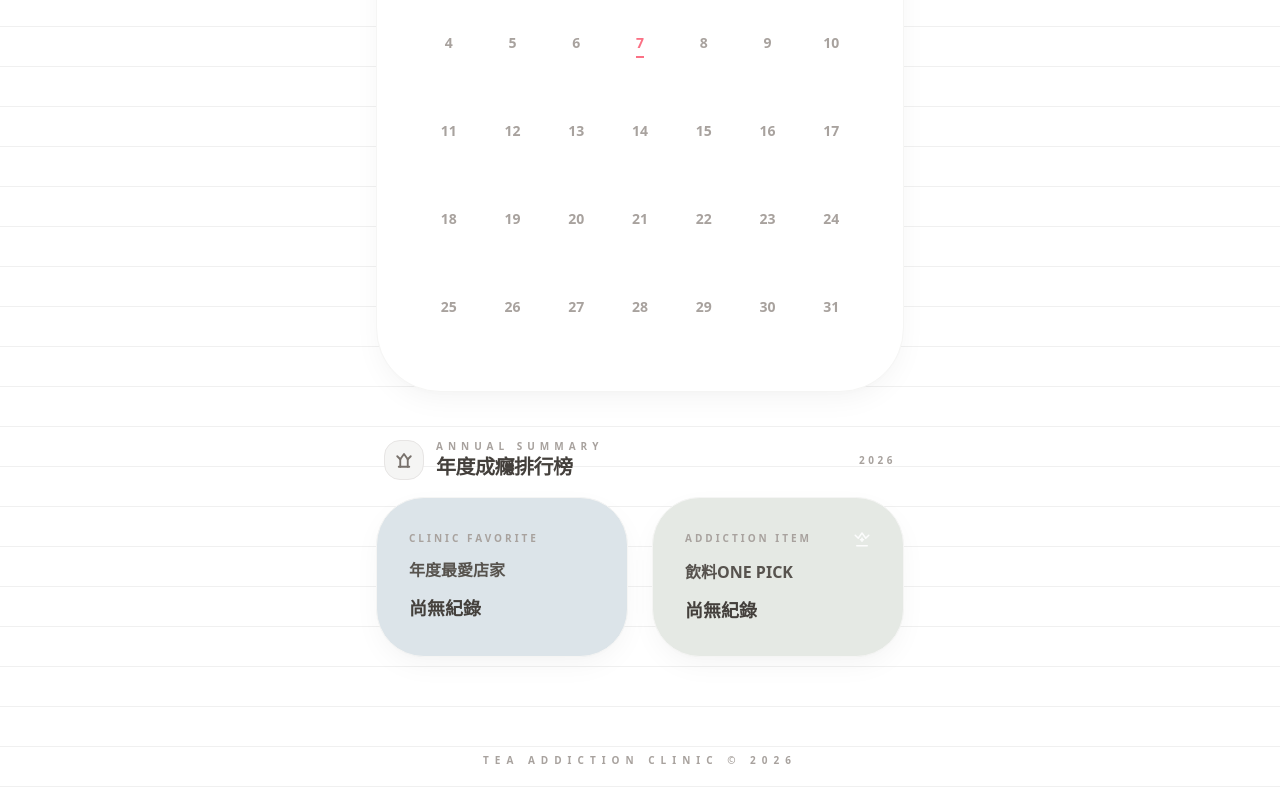
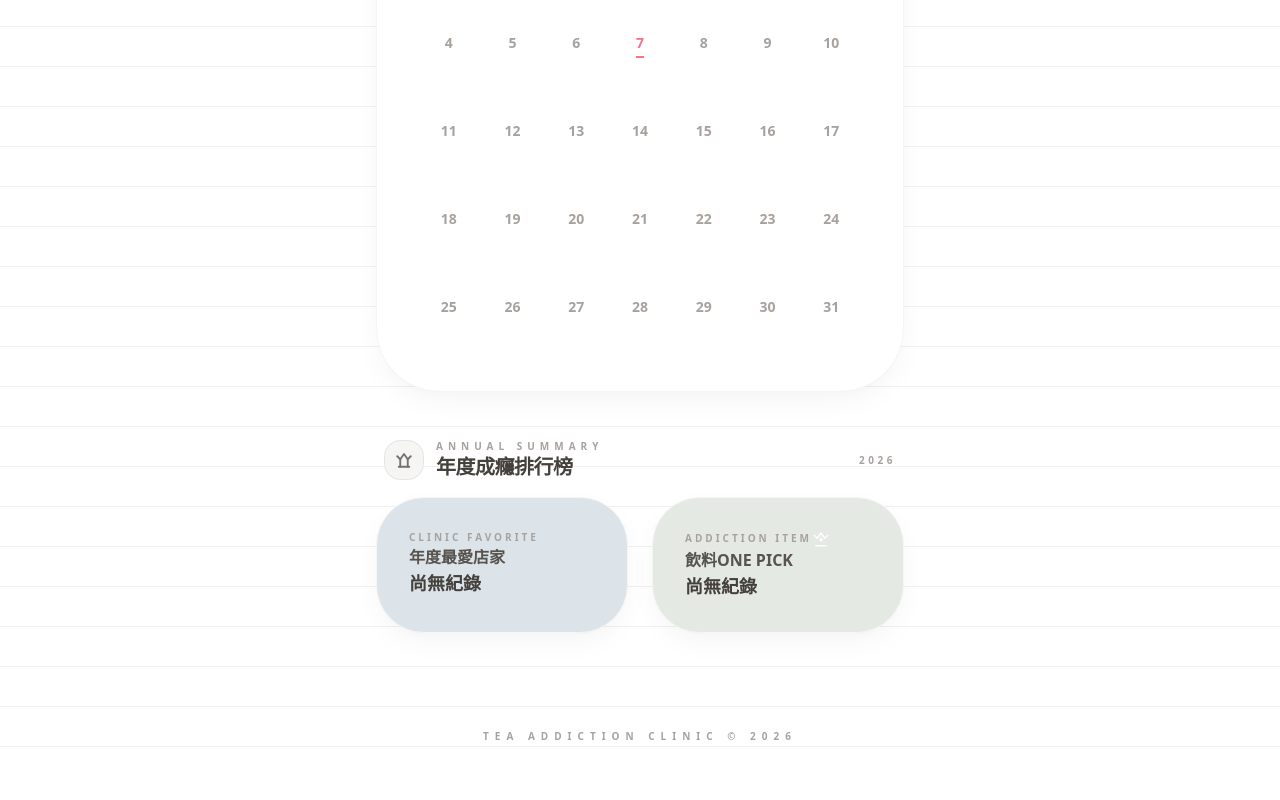
Before and after one commit to yichenn98/pro-drink-tracker, a React (Vite) app: page / in a window 1280 px wide. Shown: the part 1054-1854 px from the top of the page. After the commit the page ends 1830 px from the top, so only its background shows below. Built offline with nearby package versions, Linux system fonts and the light colour scheme.

Commit message:
Update App.tsx

```diff
--- a/App.tsx
+++ b/App.tsx
@@ -356,7 +356,19 @@ const App: React.FC = () => {
     <button
       onClick={() => setAnalyticsType('shop')}
       style={{ backgroundColor: colors.blue }}
-      className="p-8 rounded-[3rem] card-shadow border border-stone-100 hover:brightness-[1.03] space-y-3 text-left transition-all active:scale-95"
+     className="
+  bg-white
+  p-8
+  rounded-[3rem]
+  card-shadow
+  border border-stone-100
+  hover:brightness-[1.03]
+  text-left
+  transition-all
+  active:scale-95
+  flex flex-col justify-start
+"
+
     >
       <div className="flex items-center justify-between">
         <p className="text-[10px] font-black text-stone-400 uppercase tracking-[0.3em]">
@@ -376,7 +388,19 @@ const App: React.FC = () => {
     <button
       onClick={() => setAnalyticsType('item')}
       style={{ backgroundColor: colors.sage }}
-      className="p-8 rounded-[3rem] card-shadow border border-stone-100 hover:brightness-[1.03] space-y-3 text-left transition-all active:scale-95"
+      className="
+  bg-white
+  p-8
+  rounded-[3rem]
+  card-shadow
+  border border-stone-100
+  hover:brightness-[1.03]
+  text-left
+  transition-all
+  active:scale-95
+  flex flex-col justify-start
+"
+
     >
       <div className="flex items-center justify-between">
         <p className="text-[10px] font-black text-stone-400 uppercase tracking-[0.3em]">
```
